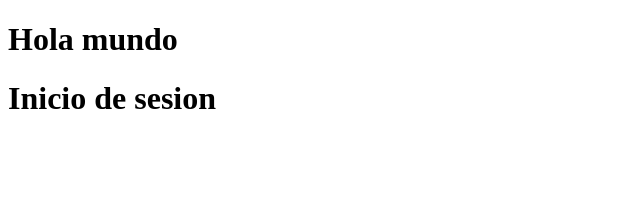
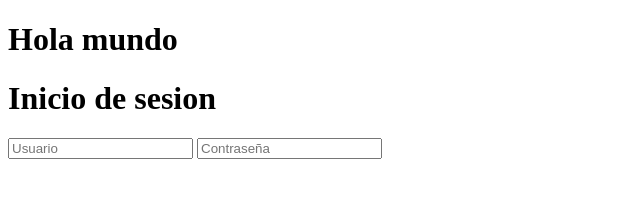
Before and after one commit to usuarioXavier/TendenciasactuLeccion01, a plain HTML site: page index.html in a window 1280 px wide. Shown: the whole page, without its empty margins (0-640 px from the left). Drawn offline with Linux system fonts and the light colour scheme.

Commit message:
formulario

```diff
--- a/index.html
+++ b/index.html
@@ -10,6 +10,8 @@
     <h1>Hola mundo</h1>
     <form action="">
         <h1>Inicio de sesion</h1>
+        <input type="text" placeholder="Usuario">
+        <input type="password" placeholder="Contraseña">
     </form>
 </body>
 </html>
```
